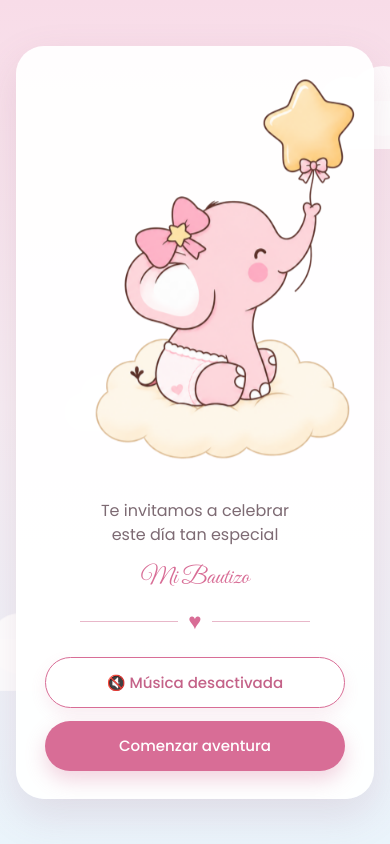
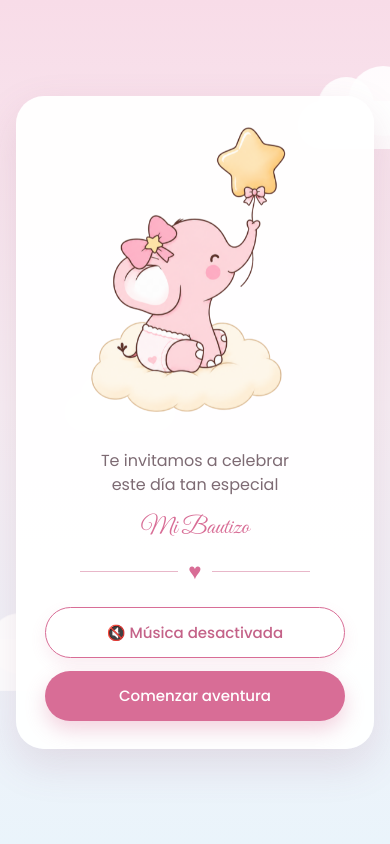
Before and after one commit to Kathiponic/-bautizo-maria-lana, a React (Vite) app: page / in a window 390 px wide. Built offline with nearby package versions, Linux system fonts and the light colour scheme.

Commit message:
Corrige tamaño del elefante en celular

```diff
--- a/src/styles/Welcome.css
+++ b/src/styles/Welcome.css
@@ -273,7 +273,7 @@
   }
 
   .welcome-elephant {
-    width: 400px;
+    width: 300px;
     max-width: 600vw;
   }
 
```
